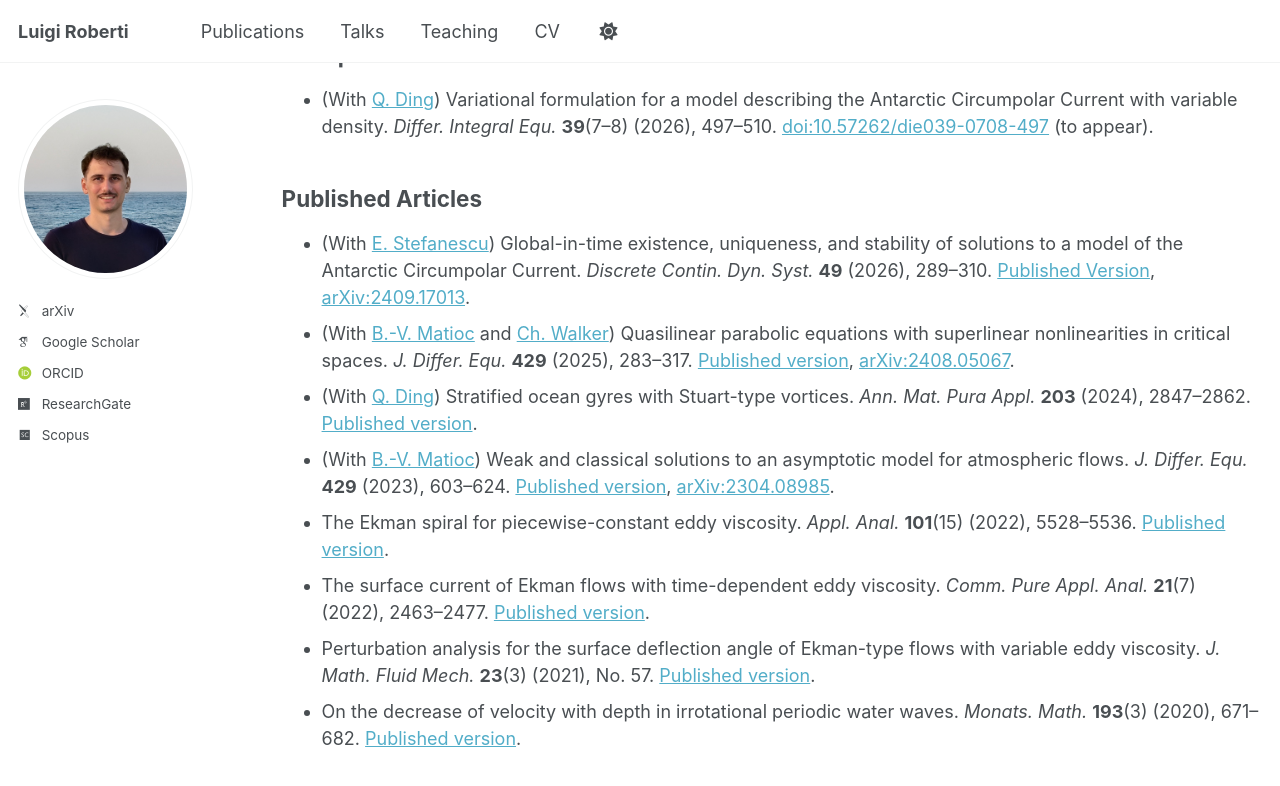
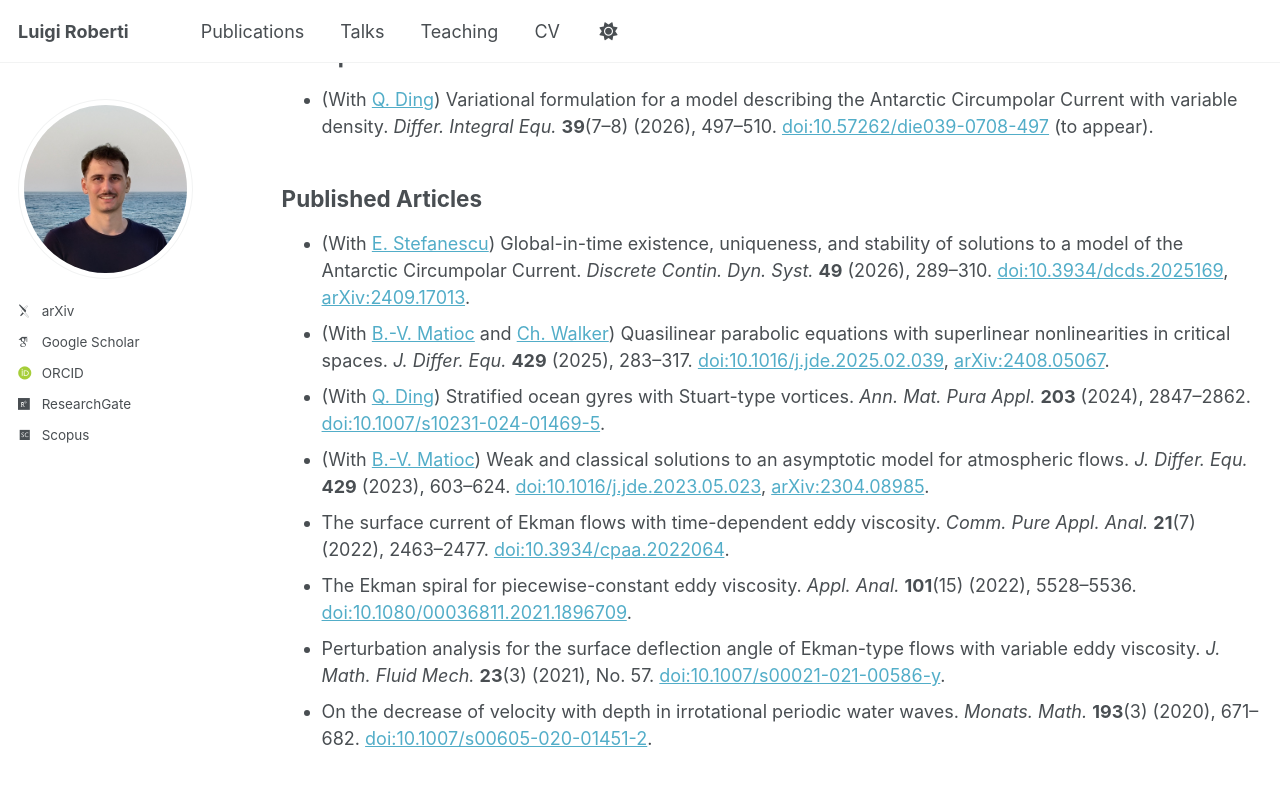
Before and after one commit to luigi-roberti/luigi-roberti.github.io, a Jekyll site: the page built from _pages/publications.md, in a window 1280 px wide and 900 px high, scrolled down 248 px. Shown: the top 786 px of the window. Built offline with Jekyll 4.4.1, drawn with Linux system fonts in a browser that asks for light colours; some web fonts are replaced; a script that is not in the unit is left out.

Commit message:
Update publications.md

```diff
--- a/_pages/publications.md
+++ b/_pages/publications.md
@@ -22,11 +22,11 @@ Accepted Articles
 
 Published Articles
 ------
-* (With [E. Stefanescu](https://www.math.tugraz.at/~stefanescu/){:target="_blank",rel="noopener"}) Global-in-time existence, uniqueness, and stability of solutions to a model of the Antarctic Circumpolar Current. <i>Discrete Contin. Dyn. Syst.</i> <b>49</b> (2026), 289--310. [Published Version](https://doi.org/10.3934/dcds.2025169){:target="_blank",rel="noopener"}, [arXiv:2409.17013](https://arxiv.org/abs/2409.17013){:target="_blank",rel="noopener"}.
-* (With [B.-V. Matioc](https://homepages.uni-regensburg.de/~mab11770/){:target="_blank",rel="noopener"} and [Ch. Walker](https://www.ifam.uni-hannover.de/de/walker){:target="_blank",rel="noopener"}) Quasilinear parabolic equations with superlinear nonlinearities in critical spaces. <i>J. Differ. Equ.</i> <b>429</b> (2025), 283--317. [Published version](https://www.sciencedirect.com/science/article/pii/S0022039625001585){:target="_blank",rel="noopener"}, [arXiv:2408.05067](https://arxiv.org/abs/2408.05067){:target="_blank",rel="noopener"}.
-* (With [Q. Ding](https://www.researchgate.net/profile/Qixing-Ding){:target="_blank",rel="noopener"}) Stratified ocean gyres with Stuart-type vortices. <i>Ann. Mat. Pura Appl.</i> <b>203</b> (2024), 2847--2862. [Published version](https://link.springer.com/article/10.1007/s10231-024-01469-5){:target="_blank",rel="noopener"}.
-* (With [B.-V. Matioc](https://homepages.uni-regensburg.de/~mab11770/){:target="_blank",rel="noopener"}) Weak and classical solutions to an asymptotic model for atmospheric flows. <i>J. Differ. Equ.</i> <b>429</b> (2023), 603--624. [Published version](https://www.sciencedirect.com/science/article/pii/S0022039623003637){:target="_blank",rel="noopener"}, [arXiv:2304.08985](https://arxiv.org/abs/2304.08985){:target="_blank",rel="noopener"}.
-* The Ekman spiral for piecewise-constant eddy viscosity. <i>Appl. Anal.</i> <b>101</b>(15) (2022), 5528--5536. [Published version](https://www.tandfonline.com/doi/full/10.1080/00036811.2021.1896709){:target="_blank",rel="noopener"}.
-* The surface current of Ekman flows with time-dependent eddy viscosity. <i>Comm. Pure Appl. Anal.</i> <b>21</b>(7) (2022), 2463--2477. [Published version](https://www.aimsciences.org/article/doi/10.3934/cpaa.2022064){:target="_blank",rel="noopener"}.
-* Perturbation analysis for the surface deflection angle of Ekman-type flows with variable eddy viscosity. <i>J. Math. Fluid Mech.</i> <b>23</b>(3) (2021), No. 57. [Published version](https://link.springer.com/article/10.1007/s00021-021-00586-y){:target="_blank",rel="noopener"}.
-* On the decrease of velocity with depth in irrotational periodic water waves. <i>Monats. Math.</i> <b>193</b>(3) (2020), 671--682. [Published version](https://link.springer.com/article/10.1007/s00605-020-01451-2){:target="_blank",rel="noopener"}.
+* (With [E. Stefanescu](https://www.math.tugraz.at/~stefanescu/){:target="_blank",rel="noopener"}) Global-in-time existence, uniqueness, and stability of solutions to a model of the Antarctic Circumpolar Current. <i>Discrete Contin. Dyn. Syst.</i> <b>49</b> (2026), 289--310. [doi:10.3934/dcds.2025169](https://doi.org/10.3934/dcds.2025169){:target="_blank",rel="noopener"}, [arXiv:2409.17013](https://arxiv.org/abs/2409.17013){:target="_blank",rel="noopener"}.
+* (With [B.-V. Matioc](https://homepages.uni-regensburg.de/~mab11770/){:target="_blank",rel="noopener"} and [Ch. Walker](https://www.ifam.uni-hannover.de/de/walker){:target="_blank",rel="noopener"}) Quasilinear parabolic equations with superlinear nonlinearities in critical spaces. <i>J. Differ. Equ.</i> <b>429</b> (2025), 283--317. [doi:10.1016/j.jde.2025.02.039](https://doi.org/10.1016/j.jde.2025.02.039){:target="_blank",rel="noopener"}, [arXiv:2408.05067](https://arxiv.org/abs/2408.05067){:target="_blank",rel="noopener"}.
+* (With [Q. Ding](https://www.researchgate.net/profile/Qixing-Ding){:target="_blank",rel="noopener"}) Stratified ocean gyres with Stuart-type vortices. <i>Ann. Mat. Pura Appl.</i> <b>203</b> (2024), 2847--2862. [doi:10.1007/s10231-024-01469-5](https://doi.org/10.1007/s10231-024-01469-5){:target="_blank",rel="noopener"}.
+* (With [B.-V. Matioc](https://homepages.uni-regensburg.de/~mab11770/){:target="_blank",rel="noopener"}) Weak and classical solutions to an asymptotic model for atmospheric flows. <i>J. Differ. Equ.</i> <b>429</b> (2023), 603--624. [doi:10.1016/j.jde.2023.05.023](https://doi.org/10.1016/j.jde.2023.05.023){:target="_blank",rel="noopener"}, [arXiv:2304.08985](https://arxiv.org/abs/2304.08985){:target="_blank",rel="noopener"}.
+* The surface current of Ekman flows with time-dependent eddy viscosity. <i>Comm. Pure Appl. Anal.</i> <b>21</b>(7) (2022), 2463--2477. [doi:10.3934/cpaa.2022064](https://doi.org/10.3934/cpaa.2022064){:target="_blank",rel="noopener"}.
+* The Ekman spiral for piecewise-constant eddy viscosity. <i>Appl. Anal.</i> <b>101</b>(15) (2022), 5528--5536. [doi:10.1080/00036811.2021.1896709](https://doi.org/10.1080/00036811.2021.1896709){:target="_blank",rel="noopener"}.
+* Perturbation analysis for the surface deflection angle of Ekman-type flows with variable eddy viscosity. <i>J. Math. Fluid Mech.</i> <b>23</b>(3) (2021), No. 57. [doi:10.1007/s00021-021-00586-y](https://doi.org/10.1007/s00021-021-00586-y){:target="_blank",rel="noopener"}.
+* On the decrease of velocity with depth in irrotational periodic water waves. <i>Monats. Math.</i> <b>193</b>(3) (2020), 671--682. [doi:10.1007/s00605-020-01451-2](https://doi.org/10.1007/s00605-020-01451-2){:target="_blank",rel="noopener"}.
```
